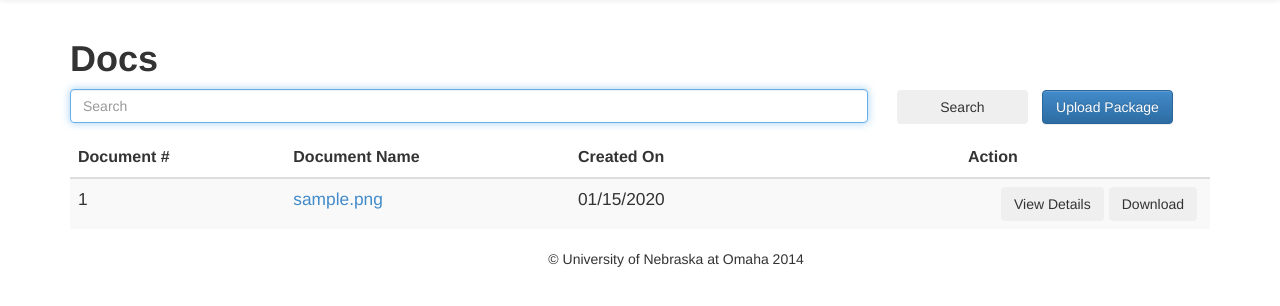
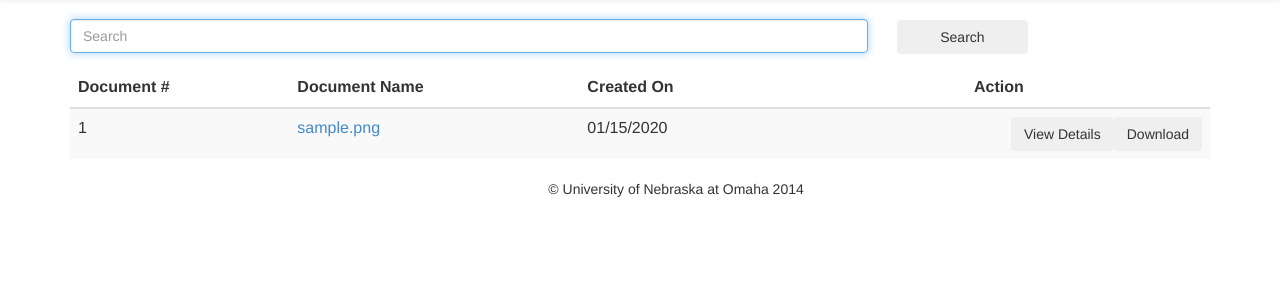
Before and after one commit to kernhe/SPDXHub, a PHP site: page / in a window 1280 px wide. Shown: the part 65-371 px from the top of the page. Run offline with PHP 8.4, Linux system fonts and the light colour scheme; tables that the repository leaves empty hold one stand-in row (values such as "Sample post"); some libraries are stand-ins or nearby versions.

Commit message:
remove upload button from page

```diff
--- a/src/index.php
+++ b/src/index.php
@@ -25,21 +25,22 @@ limitations under the License.
     }
 ?>
     <style>
-        table.table button.btn {
+    /*    table.table button.btn {
             margin-right: 5px;
         }
 
         table.table td {
             font-size: 13pt;
-        }
+        }*/
     </style>
+    <!-- <button type="button" class="btn btn-primary" onclick="window.location='upload.php'" style="display:inline-block;width:11.5%;margin-left:10px;">Upload Package</button> -->
+
     <div class="container">
-        <h1 class="bold">Docs</h1>
+        <!-- <h1 class="bold">Docs</h1> -->
         <div style="width:100%;">
         	<form action="index.php" method="post" style="width:100%;">
         		<input type="text" class="form-control" tabindex="1" autofocus="autofocus" style="display:inline-block;width:70%;" placeholder="Search" value="<?php echo $name; ?>" name="doc_name"/>
         		<button type="submit" class="btn" style="display: inline-block;width:11.5%;margin-left:25px;">Search</button>
-        		<button type="button" class="btn btn-primary" onclick="window.location='upload.php'" style="display:inline-block;width:11.5%;margin-left:10px;">Upload Package</button>
         	</form>
         </div>
         <table id="spdx_doc_list" class="table table-striped" >
```
